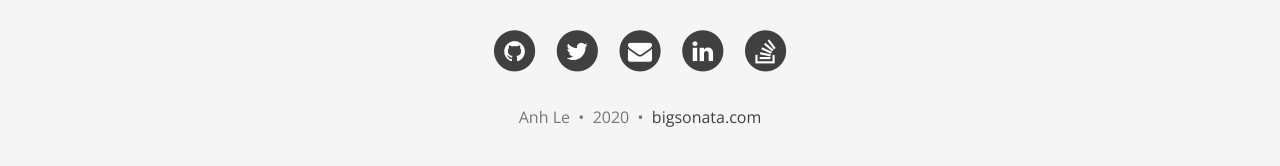
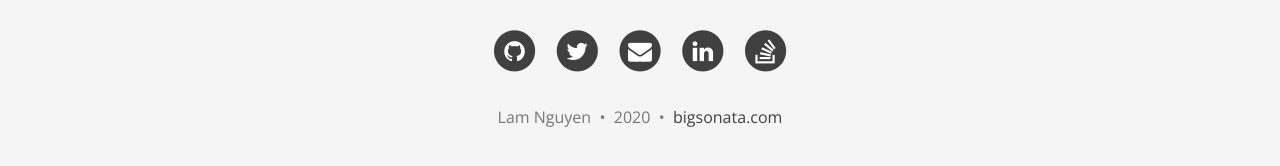
Before and after one commit to panasoniclam/panasoniclam.github.io, a Jekyll site: the page built from index.html, in a window 1280 px wide and 900 px high, scrolled down 893 px. Shown: the part 721-887 px from the top of the window. Built offline with Jekyll 4.4.1, drawn with Linux system fonts in a browser that asks for light colours; nearby versions of some CDN libraries; the list of posts is cut into pages by our own code; some of the changed lines change nothing that is shown.

Commit message:
update code

```diff
--- a/_config.yml
+++ b/_config.yml
@@ -37,13 +37,13 @@
 # Change all these values or delete the ones you don't want.
 # Important: you must keep the "name" parameter, everything else you can remove
 author:
-  name: Anh Le
-  title: Data Engineer
-  email: "anhldbk@gmail.com"
-  github: anhldbk
-  twitter: bigsonata
-  linkedin: anhl3vn
-  stackoverflow: "197896/anhldbk" # open your profile on stackoverflow to get the magic prefix number :-P
+  name: Lam Nguyen
+  title: Software Engineer
+  email: "lamnn.coder@gmail.com"
+  github: panasoniclam
+  twitter: Lam Nguyen Ngoc
+  linkedin: Nguyen Ngoc Lam
+  stackoverflow: "11602207/nguyễn-ngọc-lãm" # open your profile on stackoverflow to get the magic prefix number :-P
 
 # Select which links to show in the footer
 footer-links-active:
```
Also changed, not shown: img/avatar.jpeg (added), img/avatar.jpg (deleted).
